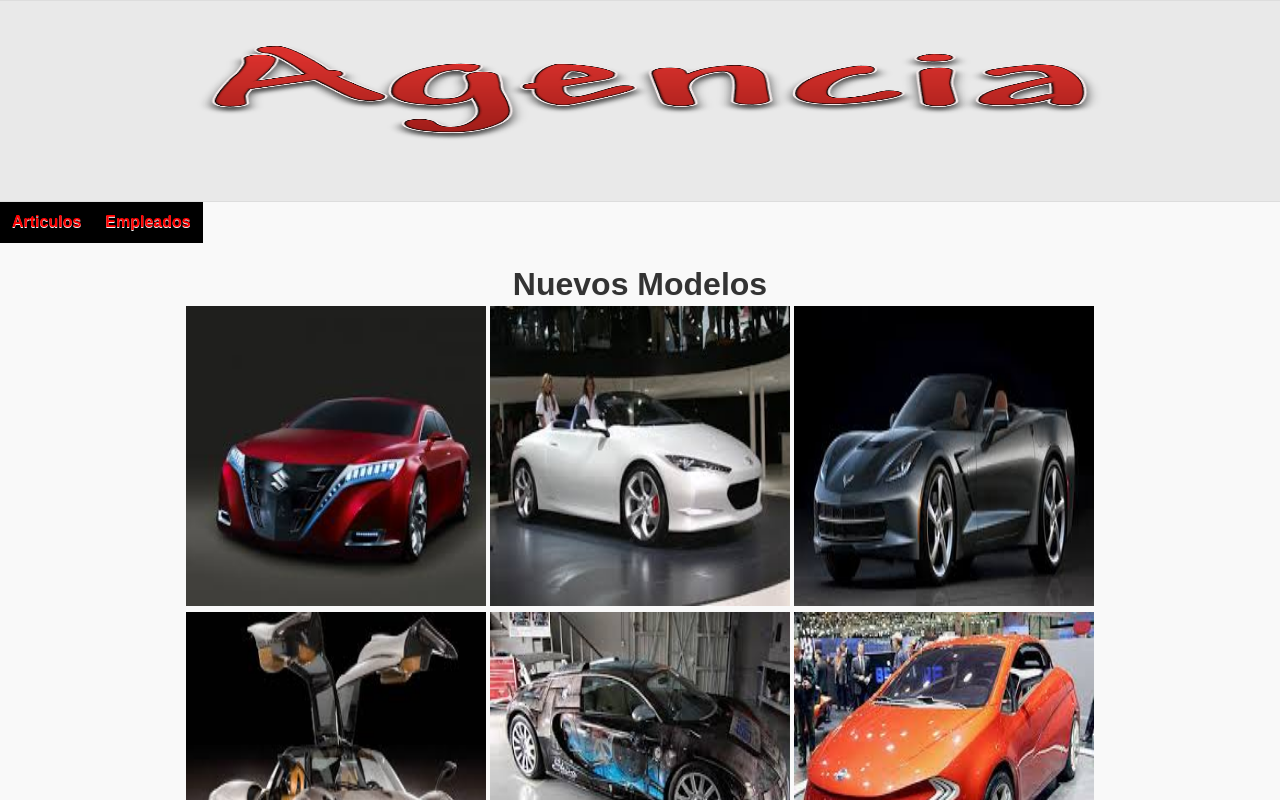
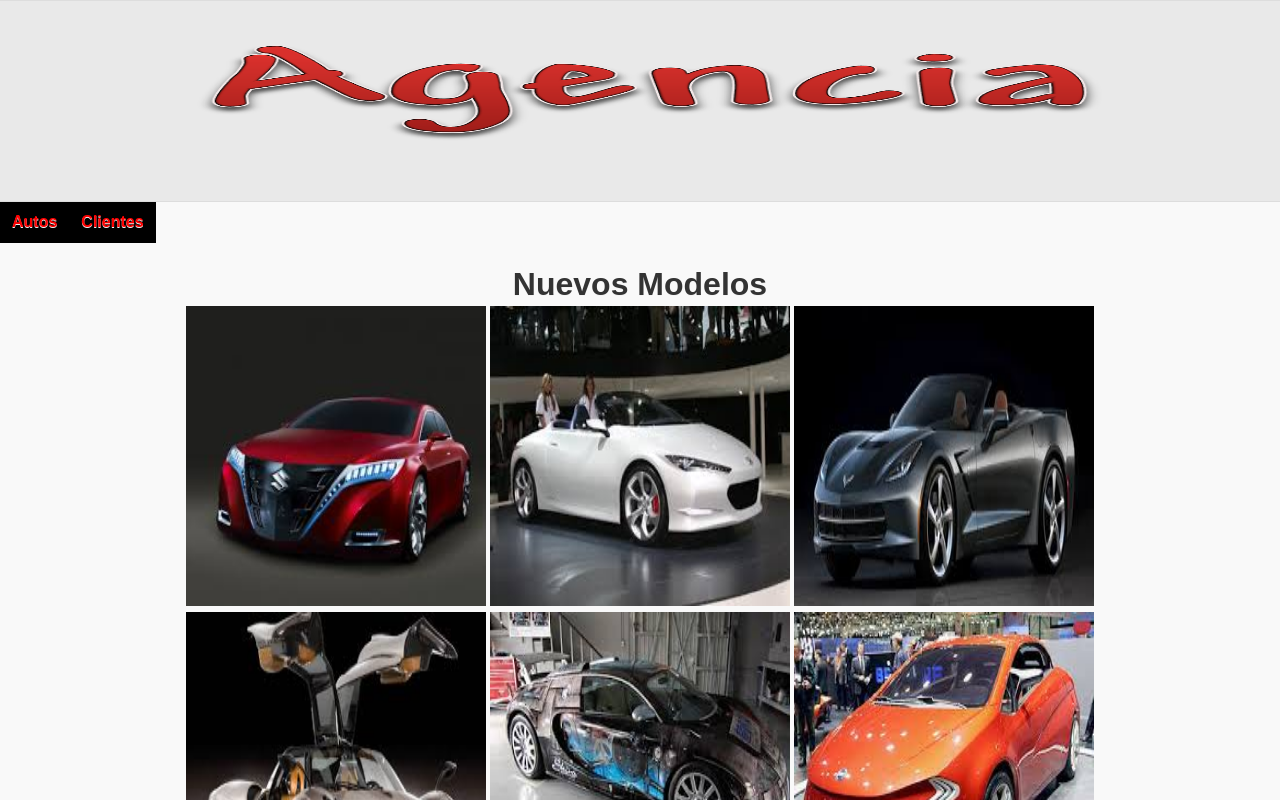
Before and after one commit to laura191093/AgenciaAlejandro, a plain HTML site: page index.html in a window 1280 px wide. Drawn offline with Linux system fonts and the light colour scheme.

Commit message:
cambio
bxjasdchds

```diff
--- a/index.html
+++ b/index.html
@@ -428,7 +428,7 @@ text-align:center;
     <div data-role="content-menu"><center>
         <div>
       			<ul class="nav">
-				<li><a >  Articulos  </a>
+				<li><a >  Autos  </a>
 					<ul>
 						<li><a href="#registro" >Registrar Auto</a></li>
                                                 <li><a href="#consulta" >Consultar Autos en Existencia</a></li>
@@ -438,7 +438,7 @@ text-align:center;
                                 	</ul>
 				</li>
 
-				<li><a >  Empleados  </a>
+				<li><a >  Clientes  </a>
 					<ul>
 						<li><a href="#registroempleado" >Registrar Cliente</a></li>
                                                 <li><a href="#consultaempleado" >Consultar Clientes</a></li>
```
